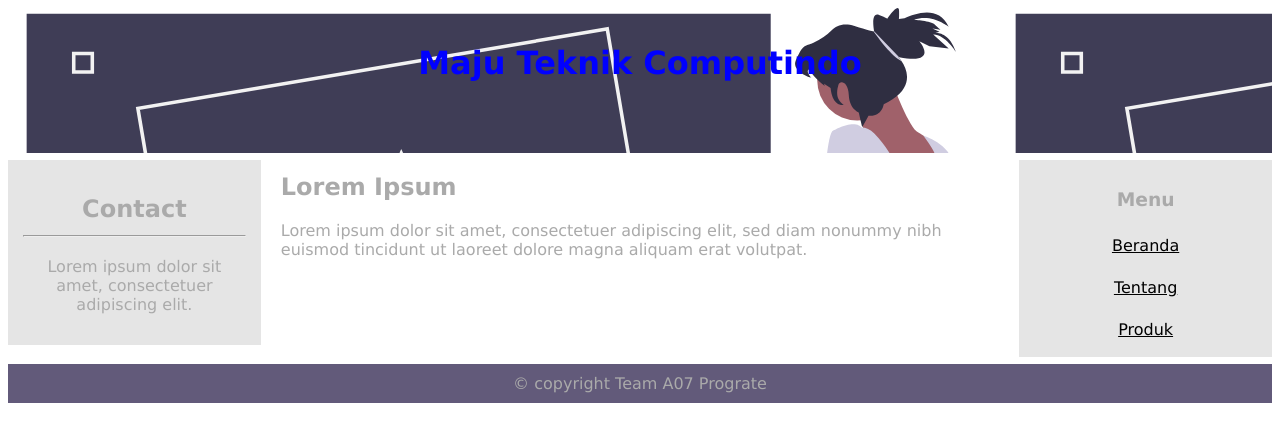
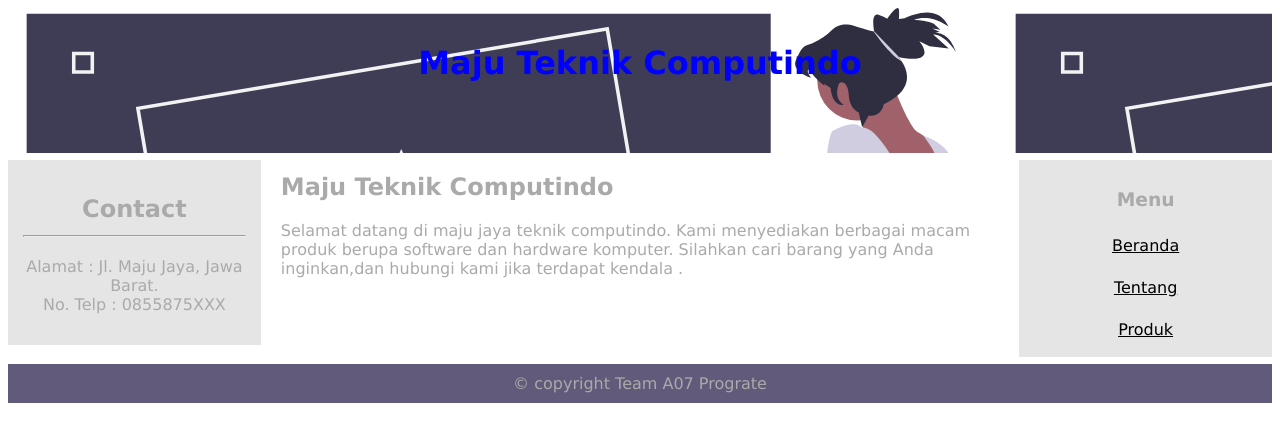
Before and after one commit to aryanherdianndoro/team07-prograte.github.io, a plain HTML site: page index.html in a window 1280 px wide. Drawn offline with Linux system fonts and the light colour scheme.

Commit message:
ubah content
mengubah isi content agar lebih bisa terlihat dan dibaca

```diff
--- a/index.html
+++ b/index.html
@@ -82,8 +82,8 @@
       </div>
 
       <div class="main">
-        <h2>Lorem Ipsum</h2>
-        <p>Lorem ipsum dolor sit amet, consectetuer adipiscing elit, sed diam nonummy nibh euismod tincidunt ut laoreet dolore magna aliquam erat volutpat.</p>
+        <h2>Maju Teknik Computindo</h2>
+        <p>Selamat datang di maju jaya teknik computindo. Kami menyediakan berbagai macam produk berupa software dan hardware komputer. Silahkan cari barang yang Anda inginkan,dan hubungi kami jika terdapat kendala .</p>
       </div>
 
       <div class="left">
@@ -91,7 +91,8 @@
           Contact
           <hr />
         </h2>
-        <p>Lorem ipsum dolor sit amet, consectetuer adipiscing elit.</p>
+        <p>Alamat : Jl. Maju Jaya, Jawa Barat. <br/>
+        No. Telp : 0855875XXX</p>
       </div>
     </div>
 
```
